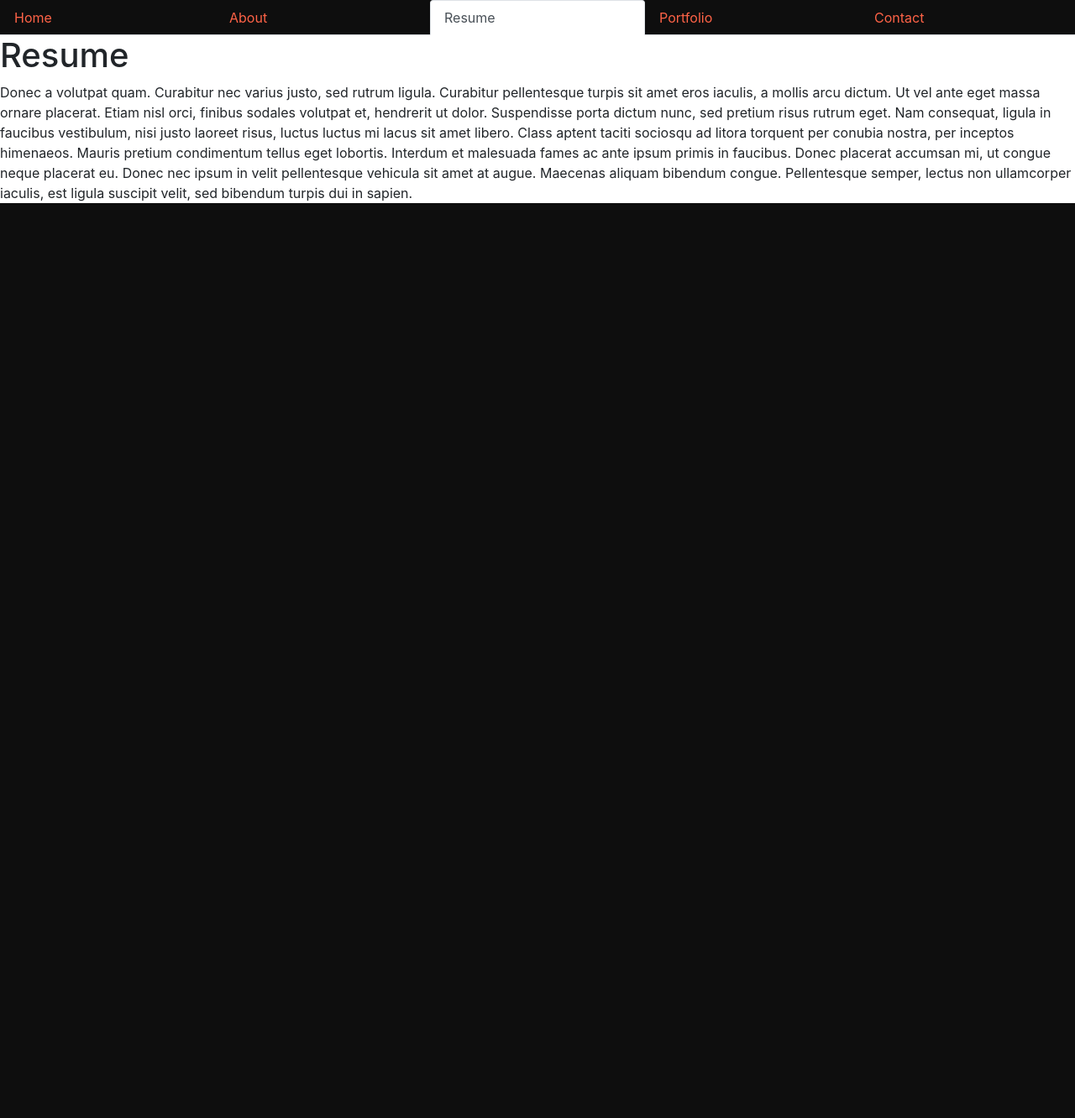
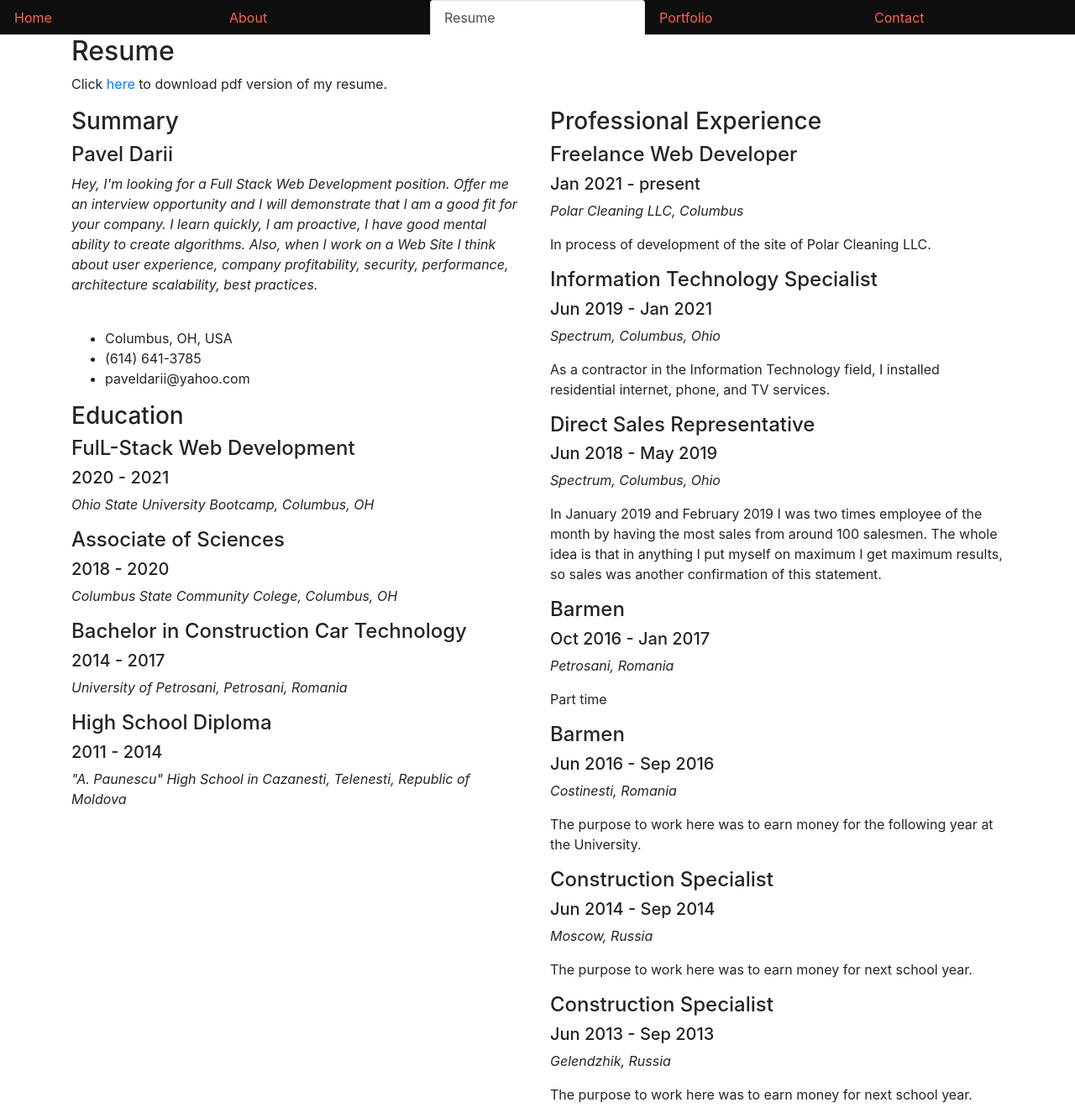
Before and after one commit to paveldarii/iPortfolio-2.0, a React (Create React App) app: page /resume in a window 1280 px wide. Shown: the whole page at 84% size. Before the commit the page ends 800 px from the top, so only its background shows below. Built offline with nearby package versions, Linux system fonts and the light colour scheme.

Commit message:
added Resume page content

```diff
--- a/src/pages/Resume.js
+++ b/src/pages/Resume.js
@@ -3,22 +3,158 @@ import React from "react";
 function Resume() {
   return (
     <div>
-      <h1>Resume</h1>
-      <p>
-        Donec a volutpat quam. Curabitur nec varius justo, sed rutrum ligula.
-        Curabitur pellentesque turpis sit amet eros iaculis, a mollis arcu
-        dictum. Ut vel ante eget massa ornare placerat. Etiam nisl orci, finibus
-        sodales volutpat et, hendrerit ut dolor. Suspendisse porta dictum nunc,
-        sed pretium risus rutrum eget. Nam consequat, ligula in faucibus
-        vestibulum, nisi justo laoreet risus, luctus luctus mi lacus sit amet
-        libero. Class aptent taciti sociosqu ad litora torquent per conubia
-        nostra, per inceptos himenaeos. Mauris pretium condimentum tellus eget
-        lobortis. Interdum et malesuada fames ac ante ipsum primis in faucibus.
-        Donec placerat accumsan mi, ut congue neque placerat eu. Donec nec ipsum
-        in velit pellentesque vehicula sit amet at augue. Maecenas aliquam
-        bibendum congue. Pellentesque semper, lectus non ullamcorper iaculis,
-        est ligula suscipit velit, sed bibendum turpis dui in sapien.
-      </p>
+      <section id="resume" class="resume">
+        <div class="container">
+          <div class="section-title">
+            <h2>Resume</h2>
+            <p>
+              Click{" "}
+              <a href="../Pavel_Darii.pdf" target="_black">
+                here
+              </a>{" "}
+              to download pdf version of my resume.{" "}
+            </p>
+          </div>
+
+          <div class="row">
+            <div class="col-lg-6" data-aos="fade-up">
+              <h3 class="resume-title">Summary</h3>
+              <div class="resume-item pb-0">
+                <h4>Pavel Darii</h4>
+                <p>
+                  <em>
+                    Hey, I'm looking for a Full Stack Web Development position.
+                    Offer me an interview opportunity and I will demonstrate
+                    that I am a good fit for your company. I learn quickly, I am
+                    proactive, I have good mental ability to create algorithms.
+                    Also, when I work on a Web Site I think about user
+                    experience, company profitability, security, performance,
+                    architecture scalability, best practices. <br />
+                  </em>
+                </p>
+                <br />
+                <ul>
+                  <li>Columbus, OH, USA</li>
+                  <li>(614) 641-3785</li>
+                  <li>paveldarii@yahoo.com</li>
+                </ul>
+              </div>
+
+              <h3 class="resume-title">Education</h3>
+              <div class="resume-item">
+                <h4>FulL-Stack Web Development</h4>
+                <h5>2020 - 2021</h5>
+                <p>
+                  <em>Ohio State University Bootcamp, Columbus, OH</em>
+                </p>
+              </div>
+              <div class="resume-item">
+                <h4>Associate of Sciences</h4>
+                <h5>2018 - 2020</h5>
+                <p>
+                  <em>Columbus State Community Colege, Columbus, OH</em>
+                </p>
+              </div>
+              <div class="resume-item">
+                <h4>Bachelor in Construction Car Technology </h4>
+                <h5>2014 - 2017</h5>
+                <p>
+                  <em>University of Petrosani, Petrosani, Romania</em>
+                </p>
+              </div>
+              <div class="resume-item">
+                <h4>High School Diploma </h4>
+                <h5>2011 - 2014</h5>
+                <p>
+                  <em>
+                    "A. Paunescu" High School in Cazanesti, Telenesti, Republic
+                    of Moldova
+                  </em>
+                </p>
+              </div>
+            </div>
+            <div class="col-lg-6" data-aos="fade-up" data-aos-delay="100">
+              <h3 class="resume-title">Professional Experience</h3>
+              <div class="resume-item">
+                <h4>Freelance Web Developer</h4>
+                <h5>Jan 2021 - present</h5>
+                <p>
+                  <em>Polar Cleaning LLC, Columbus</em>
+                </p>
+                <p>
+                  In process of development of the site of Polar Cleaning LLC.
+                </p>
+              </div>
+              <div class="resume-item">
+                <h4>Information Technology Specialist</h4>
+                <h5>Jun 2019 - Jan 2021</h5>
+                <p>
+                  <em>Spectrum, Columbus, Ohio</em>
+                </p>
+                <p>
+                  As a contractor in the Information Technology field, I
+                  installed residential internet, phone, and TV services.
+                </p>
+              </div>
+              <div class="resume-item">
+                <h4>Direct Sales Representative</h4>
+                <h5>Jun 2018 - May 2019</h5>
+                <p>
+                  <em>Spectrum, Columbus, Ohio</em>
+                </p>
+                <p>
+                  In January 2019 and February 2019 I was two times employee of
+                  the month by having the most sales from around 100 salesmen.
+                  The whole idea is that in anything I put myself on maximum I
+                  get maximum results, so sales was another confirmation of this
+                  statement.
+                </p>
+              </div>
+              <div class="resume-item">
+                <h4>Barmen</h4>
+                <h5>Oct 2016 - Jan 2017</h5>
+                <p>
+                  <em>Petrosani, Romania</em>
+                </p>
+                <p>Part time</p>
+              </div>
+              <div class="resume-item">
+                <h4>Barmen</h4>
+                <h5>Jun 2016 - Sep 2016</h5>
+                <p>
+                  <em>Costinesti, Romania</em>
+                </p>
+                <p>
+                  The purpose to work here was to earn money for the following
+                  year at the University.
+                </p>
+              </div>
+              <div class="resume-item">
+                <h4>Construction Specialist</h4>
+                <h5>Jun 2014 - Sep 2014</h5>
+                <p>
+                  <em>Moscow, Russia</em>
+                </p>
+                <p>
+                  The purpose to work here was to earn money for next school
+                  year.
+                </p>
+              </div>
+              <div class="resume-item">
+                <h4>Construction Specialist</h4>
+                <h5>Jun 2013 - Sep 2013</h5>
+                <p>
+                  <em>Gelendzhik, Russia</em>
+                </p>
+                <p>
+                  The purpose to work here was to earn money for next school
+                  year.
+                </p>
+              </div>
+            </div>
+          </div>
+        </div>
+      </section>
     </div>
   );
 }
```
